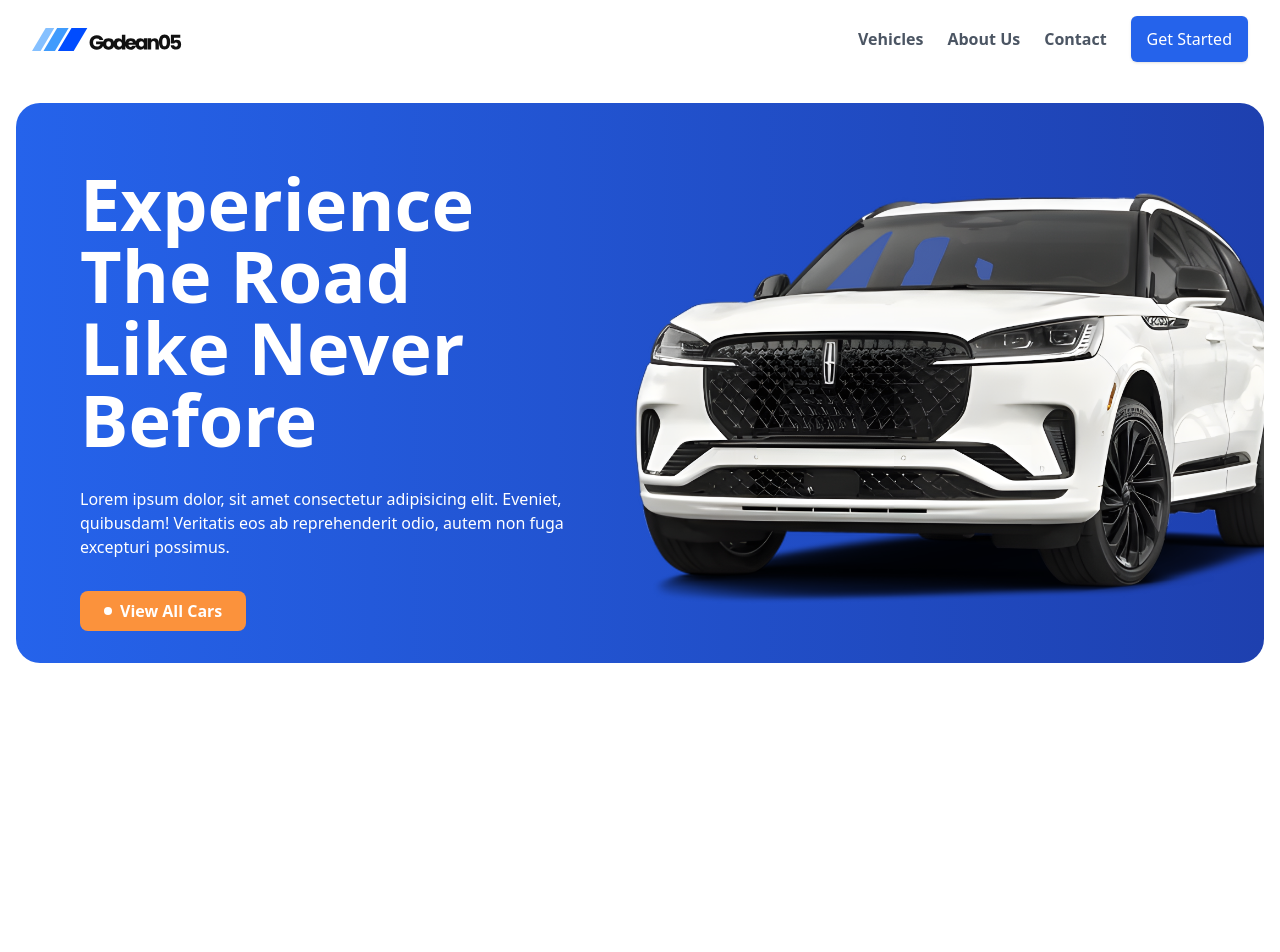
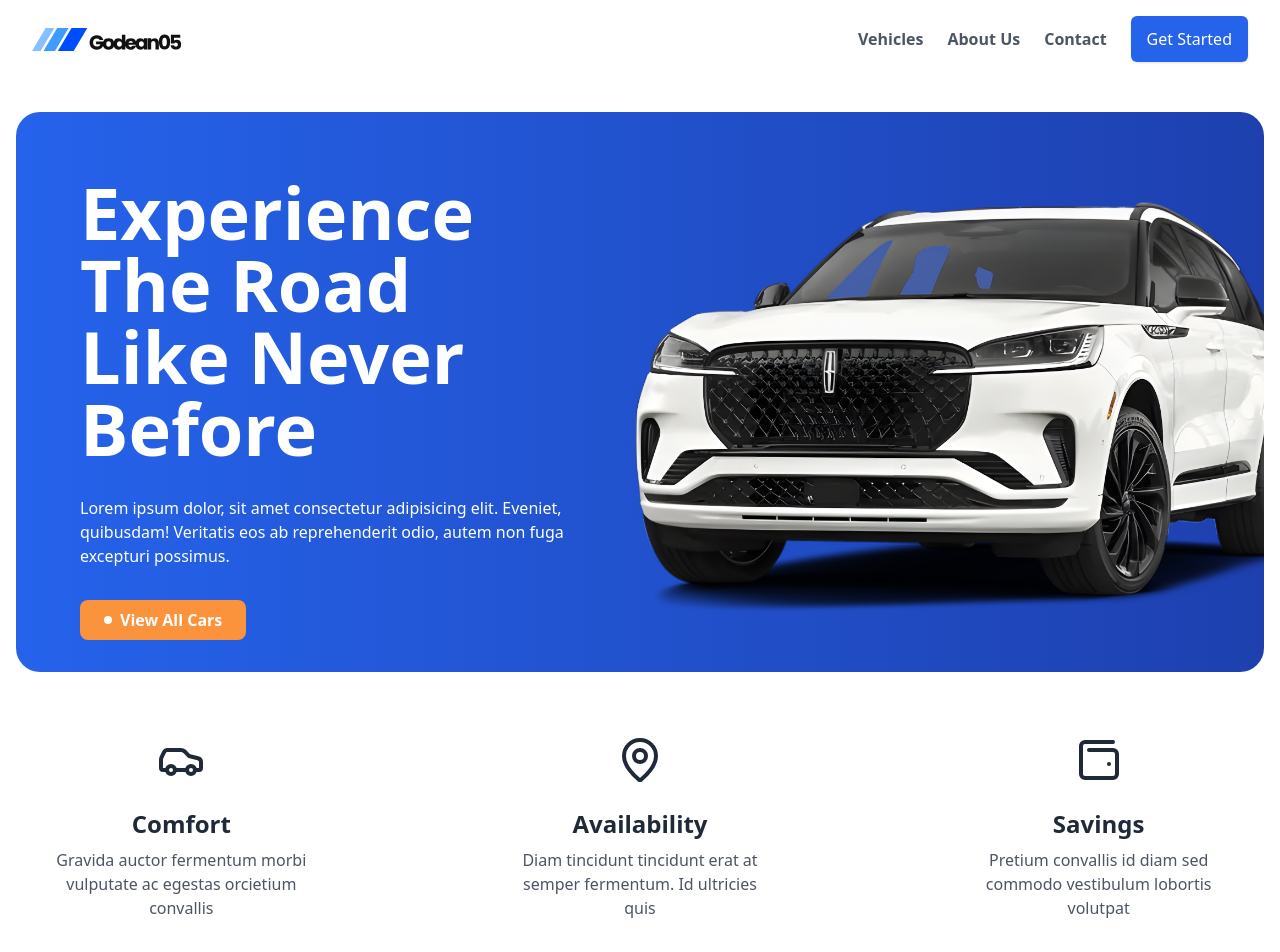
Before and after one commit to ega-erinovian/car-rental-app, a Next.js app: page / in a window 1280 px wide. Shown: the top 952 px of the page. Before the commit the page ends 800 px from the top, so only its background shows below. Built offline with nearby package versions, Linux system fonts and the light colour scheme.

Commit message:
feat: add feature section (#4)

```diff
--- a/src/components/Navbar.tsx
+++ b/src/components/Navbar.tsx
@@ -33,8 +33,8 @@ const Navbar = () => {
 
   return (
     <nav
-      className={`sticky top-0 bg-white w-full border-b md:border-0 py-2 transition-shadow duration-300 ${
-        scrolled ? "shadow-lg shadow-blue-50/100 border-blue-50" : ""
+      className={`z-50 fixed top-0 bg-white w-full border-b md:border-0 py-2 transition-shadow duration-300 ${
+        scrolled ? "shadow-xl" : ""
       }`}>
       <div className="items-center px-4 max-w-screen-xl mx-auto md:flex md:px-8 gap-6">
         <div className="flex items-center justify-between py-3 md:py-5 md:block">
--- /dev/null
+++ b/src/components/ui/card.tsx
@@ -0,0 +1,76 @@
+import * as React from "react"
+
+import { cn } from "@/lib/utils"
+
+const Card = React.forwardRef<
+  HTMLDivElement,
+  React.HTMLAttributes<HTMLDivElement>
+>(({ className, ...props }, ref) => (
+  <div
+    ref={ref}
+    className={cn(
+      "rounded-xl border bg-card text-card-foreground shadow",
+      className
+    )}
+    {...props}
+  />
+))
+Card.displayName = "Card"
+
+const CardHeader = React.forwardRef<
+  HTMLDivElement,
+  React.HTMLAttributes<HTMLDivElement>
+>(({ className, ...props }, ref) => (
+  <div
+    ref={ref}
+    className={cn("flex flex-col space-y-1.5 p-6", className)}
+    {...props}
+  />
+))
+CardHeader.displayName = "CardHeader"
+
+const CardTitle = React.forwardRef<
+  HTMLDivElement,
+  React.HTMLAttributes<HTMLDivElement>
+>(({ className, ...props }, ref) => (
+  <div
+    ref={ref}
+    className={cn("font-semibold leading-none tracking-tight", className)}
+    {...props}
+  />
+))
+CardTitle.displayName = "CardTitle"
+
+const CardDescription = React.forwardRef<
+  HTMLDivElement,
+  React.HTMLAttributes<HTMLDivElement>
+>(({ className, ...props }, ref) => (
+  <div
+    ref={ref}
+    className={cn("text-sm text-muted-foreground", className)}
+    {...props}
+  />
+))
+CardDescription.displayName = "CardDescription"
+
+const CardContent = React.forwardRef<
+  HTMLDivElement,
+  React.HTMLAttributes<HTMLDivElement>
+>(({ className, ...props }, ref) => (
+  <div ref={ref} className={cn("p-6 pt-0", className)} {...props} />
+))
+CardContent.displayName = "CardContent"
+
+const CardFooter = React.forwardRef<
+  HTMLDivElement,
+  React.HTMLAttributes<HTMLDivElement>
+>(({ className, ...props }, ref) => (
+  <div
+    ref={ref}
+    className={cn("flex items-center p-6 pt-0", className)}
+    {...props}
+  />
+))
+CardFooter.displayName = "CardFooter"
+
+export { Card, CardHeader, CardFooter, CardTitle, CardDescription, CardContent }
--- /dev/null
+++ b/src/features/Home/components/FeaturesSection.tsx
@@ -0,0 +1,43 @@
+import { CarIcon, MapPin, Wallet2Icon } from "lucide-react";
+
+const FeaturesSection = () => {
+  const features = [
+    {
+      icon: <CarIcon className="h-16 w-16 md:h-12 md:w-12 stroke-gray-800" />,
+      title: "Comfort",
+      desc: "Gravida auctor fermentum morbi vulputate ac egestas orcietium convallis",
+    },
+    {
+      icon: <MapPin className="h-16 w-16 md:h-12 md:w-12 stroke-gray-800" />,
+      title: "Availability",
+      desc: "Diam tincidunt tincidunt erat at semper fermentum. Id ultricies quis",
+    },
+    {
+      icon: (
+        <Wallet2Icon className="h-16 w-16 md:h-12 md:w-12 stroke-gray-800" />
+      ),
+      title: "Savings",
+      desc: "Pretium convallis id diam sed commodo vestibulum lobortis volutpat",
+    },
+  ];
+
+  return (
+    <section className="py-4 lg:py-8 xl:py-12">
+      <div className="container mx-auto px-4 text-center text-gray-600 md:px-8">
+        <ul className="grid xl:gap-x-48 md:gap-x-10 gap-y-20 md:grid-cols-3">
+          {features.map((item, idx) => (
+            <li key={idx} className="space-y-2 group">
+              <div className="w-full p-4 mx-auto flex items-center justify-center">
+                {item.icon}
+              </div>
+              <h4 className="text-2xl text-gray-800 font-bold">{item.title}</h4>
+              <p className="md:text-sm xl:text-base">{item.desc}</p>
+            </li>
+          ))}
+        </ul>
+      </div>
+    </section>
+  );
+};
+
+export default FeaturesSection;
--- a/src/features/Home/index.tsx
+++ b/src/features/Home/index.tsx
@@ -1,13 +1,14 @@
 import Navbar from "@/components/Navbar";
-import HeroSection from "./components/hero-section";
+import HeroSection from "./components/HeroSection";
+import FeaturesSection from "./components/FeaturesSection";
 
 const HomePageComponent = () => {
   return (
     <>
       <Navbar />
-      <div className="container mx-auto w-full px-4">
+      <div className="container mx-auto w-full px-4 mt-28">
         <HeroSection />
-        {/* Features Section */}
+        <FeaturesSection />
         {/* How To Section */}
         {/* Available Car Section */}
         {/* Facts In Number Section */}
```
Also changed, not shown: src/features/Home/components/HeroSection.tsx (renamed from src/features/Home/components/hero-section/index.tsx).
